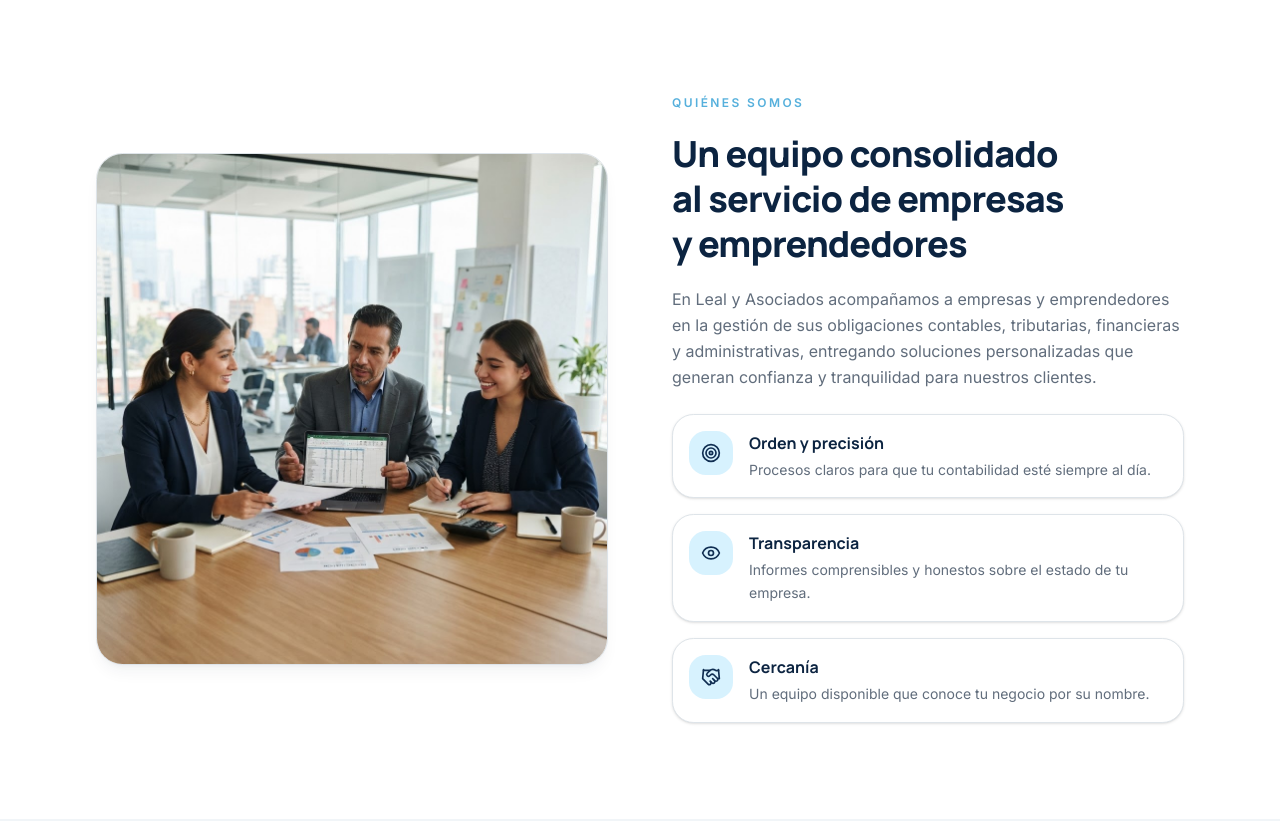
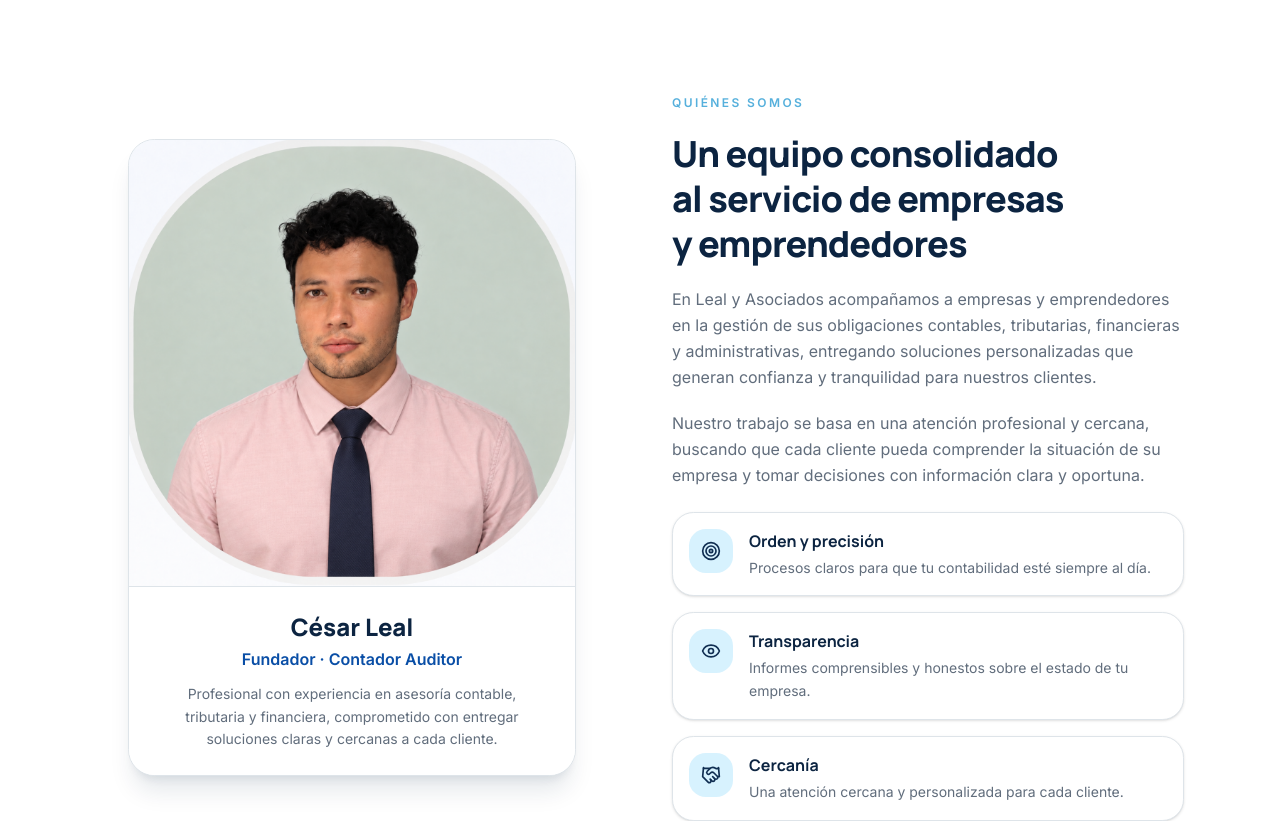
Before and after one commit to joell7722/Proyecto-practica, a Next.js app: page / in a window 1280 px wide. Shown: the part 940-1761 px from the top of the page. Built offline with nearby package versions, Linux system fonts and the light colour scheme.

Commit message:
Agrega presentacion de Cesar Leal

```diff
--- a/components/about-section.tsx
+++ b/components/about-section.tsx
@@ -17,7 +17,7 @@ const pillars = [
   {
     icon: HandshakeIcon,
     title: 'Cercanía',
-    description: 'Un equipo disponible que conoce tu negocio por su nombre.',
+    description: 'Una atención cercana y personalizada para cada cliente.',
   },
 ]
 
@@ -25,49 +25,82 @@ export function AboutSection() {
   return (
     <section id="nosotros" className="py-20 sm:py-24">
       <div className="mx-auto grid max-w-6xl items-center gap-12 px-4 sm:px-6 lg:grid-cols-2 lg:gap-16 lg:px-8">
+
+        {/* Presentación de César */}
         <Reveal className="order-2 lg:order-1">
-          <div className="relative">
-            <div className="overflow-hidden rounded-3xl border border-border shadow-lg shadow-navy/5">
-              <Image
-                src="/images/equipo-leal.png"
-                alt="Equipo profesional de Leal y Asociados en reunión con un cliente"
-                width={960}
-                height={720}
-                className="h-full w-full object-cover"
-              />
-            </div>
+          <div className="relative mx-auto max-w-md">
             <div
               aria-hidden="true"
               className="absolute -top-5 -left-5 -z-10 size-32 rounded-3xl bg-accent"
             />
+
+            <div className="overflow-hidden rounded-3xl border border-border bg-card shadow-xl shadow-navy/10">
+              <div className="relative aspect-[4/4] overflow-hidden bg-accent/30">
+                <Image
+                  src="/images/cesar-leal.png"
+                  alt="César Leal, fundador de Leal y Asociados"
+                  fill
+                  sizes="(max-width: 1024px) 100vw, 450px"
+                  className="object-cover"
+                />
+              </div>
+
+              <div className="border-t border-border bg-white p-6 text-center">
+                <h3 className="font-heading text-2xl font-extrabold text-navy">
+                  César Leal
+                </h3>
+
+                <p className="mt-1 font-semibold text-primary">
+                  Fundador · Contador Auditor
+                </p>
+
+                <p className="mx-auto mt-3 max-w-sm text-sm leading-relaxed text-muted-foreground">
+                  Profesional con experiencia en asesoría contable, tributaria y financiera,
+                  comprometido con entregar soluciones claras y cercanas a cada cliente.
+                </p>
+              </div>
+            </div>
           </div>
         </Reveal>
 
+        {/* Información de la empresa */}
         <div className="order-1 flex flex-col gap-6 lg:order-2">
           <Reveal className="flex flex-col gap-5">
             <p className="text-xs font-semibold tracking-[0.2em] text-celeste uppercase">
               Quiénes Somos
             </p>
+
             <h2 className="font-heading text-3xl leading-tight font-extrabold tracking-tight text-navy text-balance sm:text-4xl">
               Un equipo consolidado al servicio de empresas y emprendedores
             </h2>
+
             <p className="text-base leading-relaxed text-muted-foreground">
               En Leal y Asociados acompañamos a empresas y emprendedores en la gestión de sus
               obligaciones contables, tributarias, financieras y administrativas, entregando
               soluciones personalizadas que generan confianza y tranquilidad para nuestros
               clientes.
             </p>
+
+            <p className="text-base leading-relaxed text-muted-foreground">
+              Nuestro trabajo se basa en una atención profesional y cercana, buscando que cada
+              cliente pueda comprender la situación de su empresa y tomar decisiones con
+              información clara y oportuna.
+            </p>
           </Reveal>
 
           <ul className="flex flex-col gap-4">
             {pillars.map((pillar, index) => (
               <Reveal key={pillar.title} delay={0.08 * index}>
-                <li className="flex items-start gap-4 rounded-2xl border border-border bg-card p-4 shadow-sm transition-shadow hover:shadow-md">
+                <li className="flex items-start gap-4 rounded-2xl border border-border bg-card p-4 shadow-sm transition-all duration-300 hover:-translate-y-0.5 hover:shadow-md">
                   <span className="grid size-11 shrink-0 place-items-center rounded-xl bg-accent text-accent-foreground">
                     <pillar.icon className="size-5" aria-hidden="true" />
                   </span>
+
                   <div className="flex flex-col gap-1">
-                    <p className="font-heading font-bold text-navy">{pillar.title}</p>
+                    <p className="font-heading font-bold text-navy">
+                      {pillar.title}
+                    </p>
+
                     <p className="text-sm leading-relaxed text-muted-foreground">
                       {pillar.description}
                     </p>
--- a/lib/site.ts
+++ b/lib/site.ts
@@ -4,9 +4,9 @@ export const site = {
   phoneLabel: '+56 9 1234 5678',
   phoneHref: 'tel:+56912345678',
   whatsappHref:
-    'https://wa.me/56912345678?text=Hola%20Leal%20y%20Asociados%2C%20necesito%20asesor%C3%ADa%20para%20mi%20empresa.',
-  email: 'contacto@lealyasociados.cl',
-  emailHref: 'mailto:contacto@lealyasociados.cl',
+    'https://wa.me/56950918711?text=Hola%20Leal%20y%20Asociados%2C%20necesito%20asesor%C3%ADa%20para%20mi%20empresa.',
+  email: 'leal.auditores@gmail.com',
+  emailHref: 'mailto:leal.auditores@gmail.com',
   address: 'Av. Libertador Bernardo O’Higgins 1234, Oficina 802, Santiago, Chile',
   schedule: 'Lunes a viernes de 9:00 a 18:30 h',
   yearsOfExperience: 8,
```
Also changed, not shown: public/images/cesar-leal.png (added).
